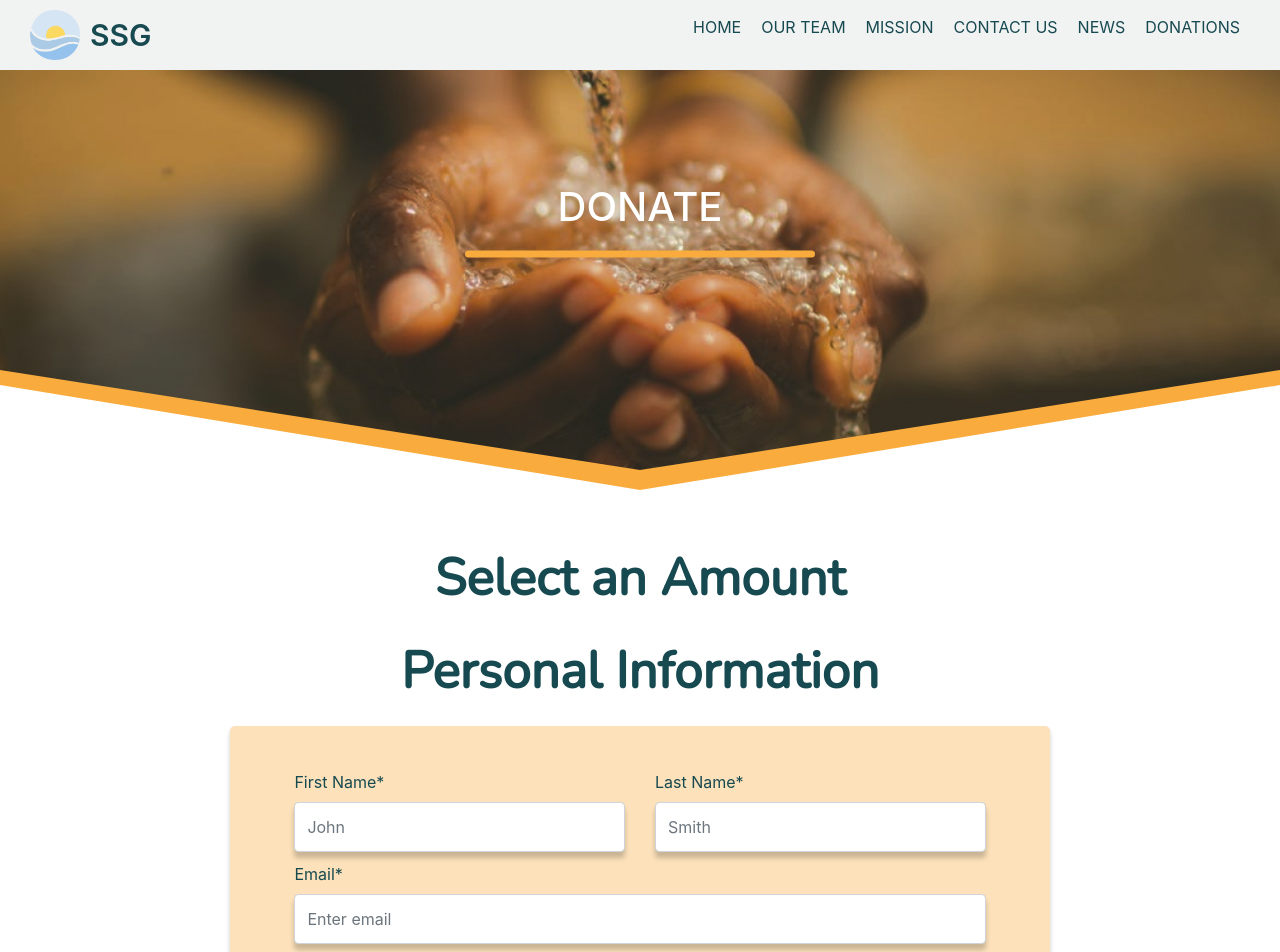
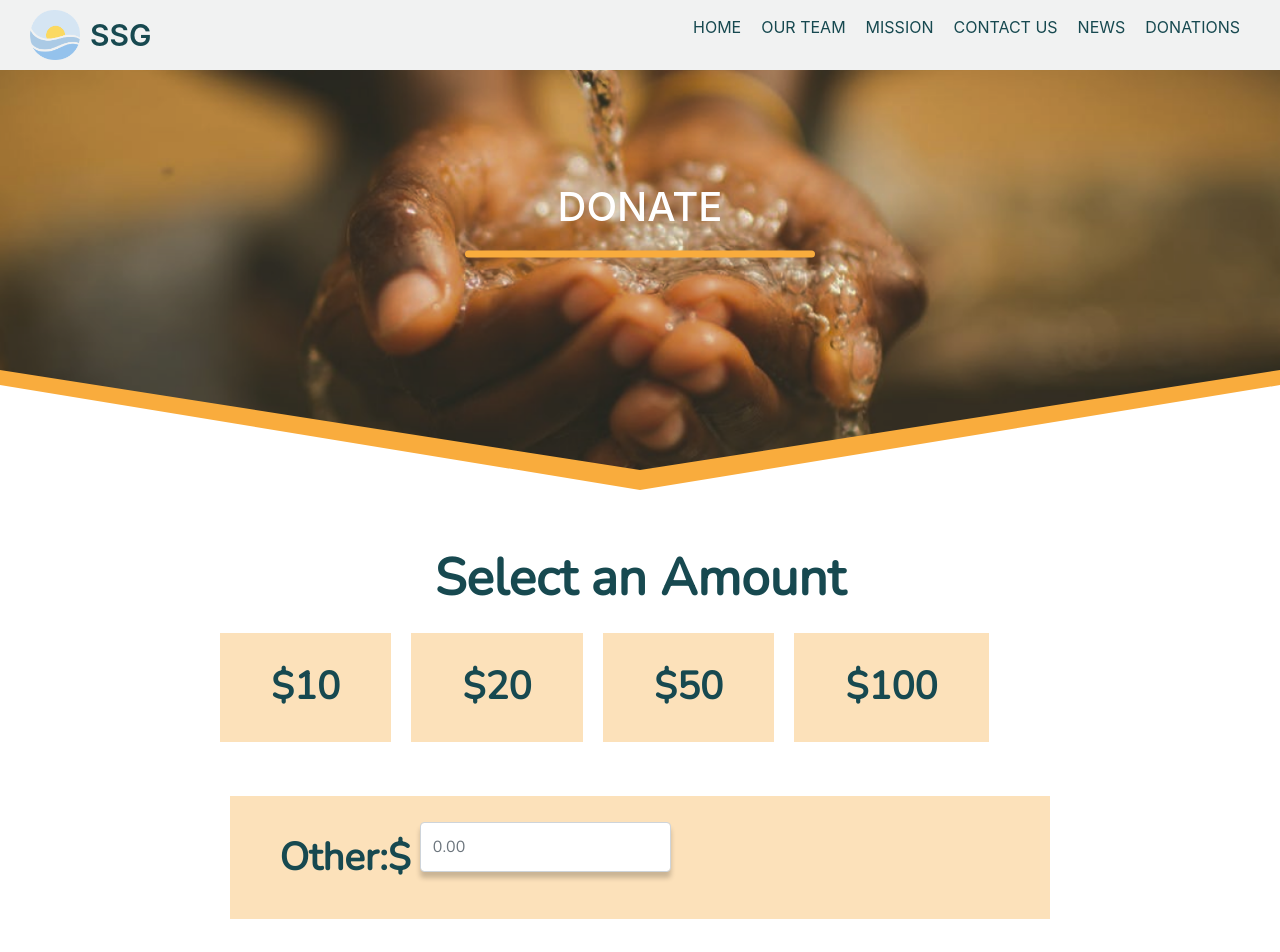
Before and after one commit to Hack4Impact-UMD/sustainability-solutions, a React (Create React App) app in the folder app/: page /donations in a window 1280 px wide. Shown: the top 952 px of the page. Built offline with nearby package versions, Linux system fonts and the light colour scheme.

Commit message:
added the section for amount selection, not applicable yet

```diff
--- a/app/src/Components/Donations/Donations.css
+++ b/app/src/Components/Donations/Donations.css
@@ -60,6 +60,34 @@
     color: #174950;
 }
 
+.amount-select {
+    color: #174950;
+    font-size: 3vw;
+    font-weight: 600;
+    font-family: "Nunito";
+    display: flex;
+    flex-direction: row;
+    margin: 0% 18% 3% 16%;
+}
+
+.amount-select p {
+    padding: 2vw 4vw 2vw 4vw;
+    background-color: #FCE1BA;
+    margin-right: 20px;
+}
+
+.amount-enter {
+    color: #174950;
+    background-color: #FCE1BA;
+    font-size: 3vw;
+    font-weight: 600;
+    font-family: "Nunito";
+    display: flex;
+    flex-direction: row;
+    margin: 0% 18% 7% 18%;
+    padding: 2vw 5vw 2vw 5vw;
+}
+
 .donation-form {
     background-color: #FCE1BA;
     padding: 3.5vw 5vw 3.5vw 5vw;
--- a/app/src/Components/Donations/Donations.js
+++ b/app/src/Components/Donations/Donations.js
@@ -45,6 +45,34 @@ function Donations() {
                 </div>
             </div>
             <p className="form-titles"> Select an Amount </p>
+            <Container fluid>
+                <Row>
+                    <Col className="amount-select">
+                        <p>$10</p>
+                        <p>$20</p>
+                        <p>$50</p>
+                        <p>$100</p>
+                    </Col>
+                </Row>
+                <Row>
+                    <Col className="amount-enter">
+                        <Form>
+                        <Row>
+                            <Form.Group as={Row} controlId="formGridAmount">
+                                <Form.Label column sm="4">Other:$</Form.Label>
+                                <Col>
+                                    <Form.Control
+                                        className="form-fields"
+                                        type="amount"
+                                        placeholder="0.00"
+                                    />
+                                </Col>
+                            </Form.Group>
+                        </Row>
+                        </Form>
+                    </Col>
+                </Row>
+            </Container>
             <p className="form-titles"> Personal Information </p>
             <Container fluid>
                 <Row>
@@ -93,7 +121,7 @@ function Donations() {
                         </Row>
 
                         <Row className="form-labels">
-                            <Form.Group as={Col} controlId="formGridSubject">
+                            <Form.Group as={Col} controlId="formGridCard">
                             <Form.Label className="heading">Credit Card*</Form.Label>
                             <Form.Control
                                 className="form-fields"
@@ -104,7 +132,7 @@ function Donations() {
                         </Row>
 
                         <Row className="form-labels">
-                            <Form.Group as={Col} controlId="formGridSubject">
+                            <Form.Group as={Col} controlId="formGridAddress1">
                             <Form.Label className="heading">Billing Address*</Form.Label>
                             <Form.Control
                                 className="form-fields"
@@ -115,7 +143,7 @@ function Donations() {
                         </Row>
 
                         <Row className="form-labels">
-                            <Form.Group as={Col} controlId="formGridSubject">
+                            <Form.Group as={Col} controlId="formGridAddress2">
                             <Form.Control
                                 className="form-fields"
                                 type="addressline2"
@@ -125,7 +153,7 @@ function Donations() {
                         </Row>
 
                         <Row className="form-labels">
-                            <Form.Group as={Col} controlId="formGridSubject">
+                            <Form.Group as={Col} controlId="formGridCity">
                             <Form.Control
                                 className="form-fields"
                                 type="city"
@@ -133,7 +161,7 @@ function Donations() {
                             />
                             </Form.Group>
 
-                            <Form.Group as={Col} controlId="formGridSubject">
+                            <Form.Group as={Col} controlId="formGridState">
                             <Form.Control
                                 className="form-fields"
                                 type="state"
@@ -143,15 +171,15 @@ function Donations() {
                         </Row>
 
                         <Row className="form-labels">
-                            <Form.Group as={Col} controlId="formGridSubject">
+                            <Form.Group as={Col} controlId="formGridZipCode">
                             <Form.Control
                                 className="form-fields"
-                                type="cipcode"
+                                type="zipcode"
                                 placeholder="Zip Code*"
                             />
                             </Form.Group>
 
-                            <Form.Group as={Col} controlId="formGridSubject">
+                            <Form.Group as={Col} controlId="formGridCountry">
                             <Form.Control
                                 className="form-fields"
                                 type="country"
```
